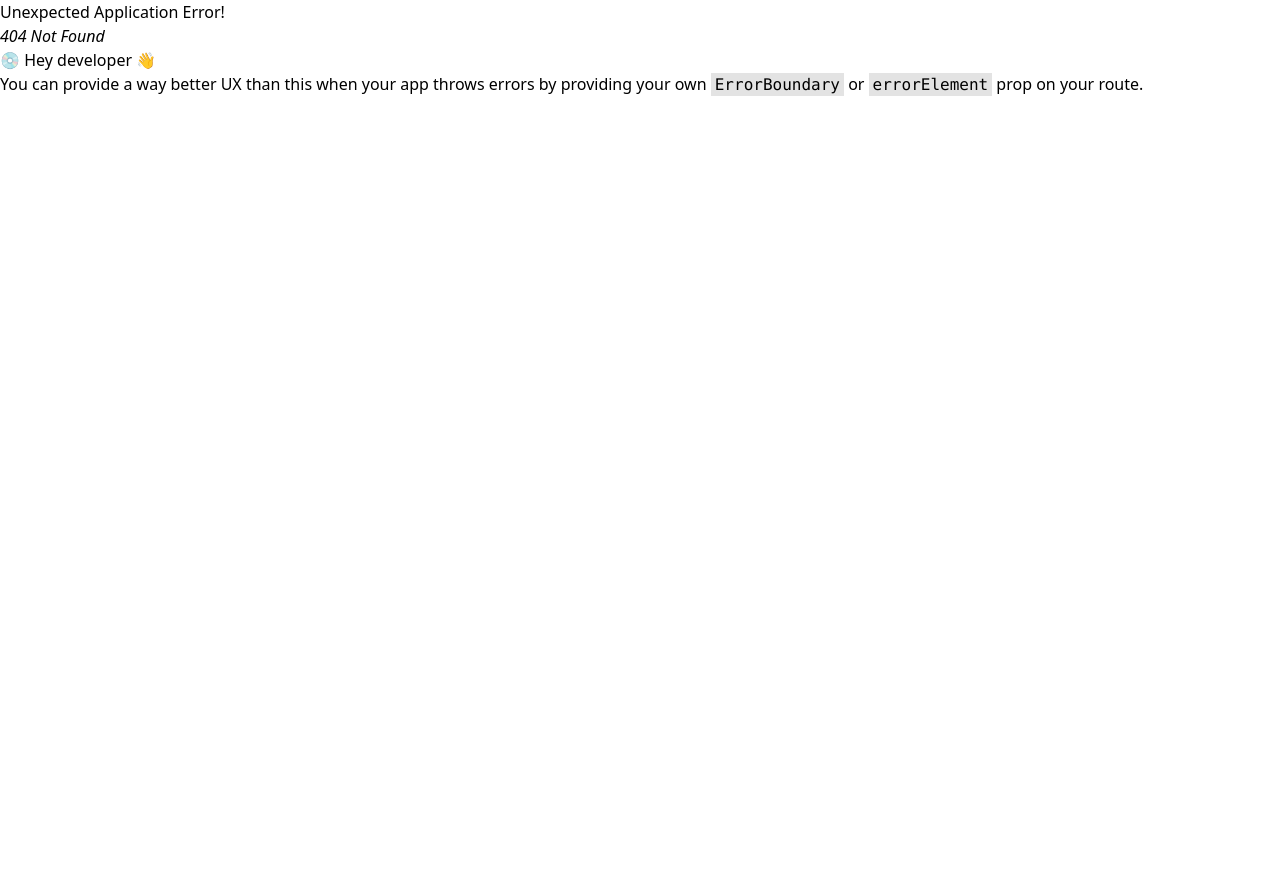
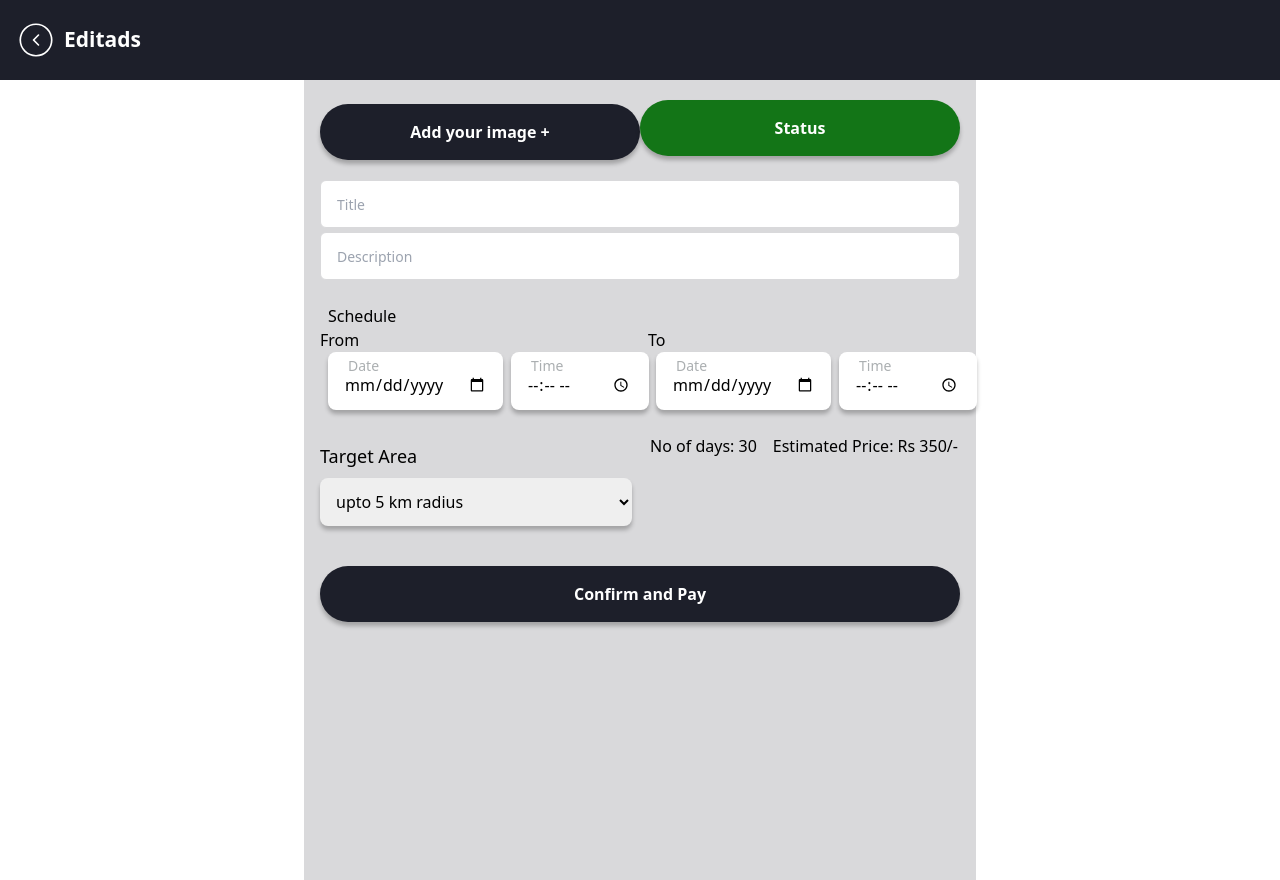
Before and after one commit to JaseelaAlimahamed/ServiceConnectProviderUI, a React (Vite) app: page /editads in a window 1280 px wide. Before the commit this address had no page. Before the commit the page ends 800 px from the top, so only its background shows below. Built offline with nearby package versions, Linux system fonts and the light colour scheme; sample sign-in values are in the browser's storage.

Commit message:
created edit ads page s41

```diff
--- a/src/components/adsManagement/EditAds.jsx
+++ b/src/components/adsManagement/EditAds.jsx
@@ -1,22 +1,24 @@
 import React, { useState, useRef } from 'react';
-import DatePicker from 'react-datepicker';
-import TimePicker from 'react-time-picker';
+import Schedule from '../boostService/Schedule';
 import 'react-datepicker/dist/react-datepicker.css';
 import ButtonComponent from '../reUsableComponents/ButtonComponent';
+import EstimatedPrice from '../boostService/EstimatedPrice';
+import TargetArea from '../boostService/TargetArea';
 import InputFieldAds from './inputFieldAds';
-import { FaCalendarAlt } from "react-icons/fa";
 
 const EditAdsPage = () => {
   const [image, setImage] = useState(null);
   const [title, setTitle] = useState('');
   const [description, setDescription] = useState('');
-  const [startDate, setStartDate] = useState(new Date());
-  const [startTime, setStartTime] = useState('12:00');
-  const [endDate, setEndDate] = useState(new Date());
-  const [endTime, setEndTime] = useState('12:00');
+
+  // Schedule states
+  const [fromSchedule, setFromSchedule] = useState({ date: '', time: '' });
+  const [toSchedule, setToSchedule] = useState({ date: '', time: '' });
   const [targetArea, setTargetArea] = useState('upto 5 km radius');
+
   const fileInputRef = useRef(null);
 
+  // Handle image upload
   const handleImageUpload = (event) => {
     const file = event.target.files[0];
     if (file) {
@@ -24,24 +26,38 @@ const EditAdsPage = () => {
     }
   };
 
+  // Handle file input click
   const handleButtonClick = () => {
-    fileInputRef.current.click(); // Step 2: Trigger the file input click
+    fileInputRef.current.click(); // Trigger file input click
+  };
+
+  // Schedule change handlers
+  const handleFromSchedule = (name, value) => {
+    setFromSchedule((prev) => ({ ...prev, [name]: value }));
+  };
+
+  const handleToSchedule = (name, value) => {
+    setToSchedule((prev) => ({ ...prev, [name]: value }));
+  };
+
+  const handleTargetAreaChange = (value) => {
+    setTargetArea(value);
   };
 
   return (
-    <div className="bg-light-gray min-h-screen w-full max-w-xs sm:max-w-sm md:max-w-md lg:max-w-lg xl:max-w-xl 2xl:max-w-2xl mx-auto">
+    <div className="bg-light-gray min-h-screen w-full max-w-2xl mx-auto p-4">
 
       {/* Header Section */}
-      <div className="flex justify-between items-center mb-4">
+      <div className="flex flex-col md:flex-row justify-between items-center mb-4 space-y-4 md:space-y-0">
         <ButtonComponent
           label="Add your image +"
           bgColor="bg-primary"
           fontColor="text-primary"
-          onClick={handleButtonClick} // Step 3: Handle button click to trigger file input
+          onClick={handleButtonClick} // Handle button click to trigger file input
         />
         <ButtonComponent
           label="Status"
-          bgColor="bg-statusopened"
+          btnColor="bg-complete-btn"
           fontColor="text-primary"
         />
       </div>
@@ -56,10 +72,15 @@ const EditAdsPage = () => {
       />
 
       {/* Display uploaded image */}
-      {image && <img src={image} alt="Uploaded" className="w-full h-40 object-cover rounded-lg mb-4" />}
+      {image && (
+        <img
+          src={image}
+          alt="Uploaded"
+          className="w-full h-40 object-cover rounded-lg mb-4"
+        />
+      )}
 
       {/* Title and Description Input */}
-      {/* Title Field */}
       <InputFieldAds
         name="title"
         type="text"
@@ -68,7 +89,6 @@ const EditAdsPage = () => {
         onChange={(e) => setTitle(e.target.value)}
       />
 
-      {/* Description Field */}
       <InputFieldAds
         name="description"
         placeholder="Description"
@@ -77,66 +97,51 @@ const EditAdsPage = () => {
       />
 
       {/* Schedule Section */}
-      <div className="mb-4">
-        <h4 className="text-black-500 font-semibold ">Schedule</h4>
-        <div className="flex space-x-2">
-          <div className="flex-1">
-            <label className="block text-black-500 mb-1 font-semibold">From</label>
-            <div className="relative">
-            <DatePicker
-              selected={startDate}
-              onChange={(date) => setStartDate(date)}
-              className="w-full p-2 border rounded-lg"
-            />
-            <FaCalendarAlt className="absolute left-3 top-1/2 transform -translate-y-1/2 text-gray-500" />
-            </div>
-
-            <TimePicker
-              value={startTime}
-              onChange={setStartTime}
-              className="w-full p-2 border rounded-lg mt-2"
+      <h3 className='text-secondary font-medium mt-6 ml-2'>Schedule</h3>
+      <div className="grid grid-cols-1 md:grid-cols-2 gap-4">
+        {/* From Schedule */}
+        <div className="w-full">
+          <h3 className='text-secondary font-medium '>From</h3>
+          <div className='ml-2'>
+            <Schedule
+              schedule={fromSchedule}
+              onScheduleChange={handleFromSchedule}
             />
           </div>
-          <div className="flex-1">
-            <label className="block text-gray-500 mb-1">To</label>
-            <DatePicker
-              selected={endDate}
-              onChange={(date) => setEndDate(date)}
-              className="w-full p-2 border rounded-lg"
-            />
-            <TimePicker
-              value={endTime}
-              onChange={setEndTime}
-              className="w-full p-2 border rounded-lg mt-2"
+        </div>
+
+        {/* To Schedule */}
+        <div className="w-full">
+          <h3 className='text-secondary font-medium '>To</h3>
+          <div className='ml-2'>
+            <Schedule
+              schedule={toSchedule}
+              onScheduleChange={handleToSchedule}
             />
           </div>
         </div>
       </div>
 
-      {/* Target Area Dropdown */}
-      <div className="mb-4">
-        <label className="block text-gray-500 mb-1">Target Area</label>
-        <select
-          value={targetArea}
-          onChange={(e) => setTargetArea(e.target.value)}
-          className="w-full p-2 border rounded-lg"
-        >
-          <option value="upto 5 km radius">upto 5 km radius</option>
-          <option value="upto 10 km radius">upto 10 km radius</option>
-          <option value="upto 20 km radius">upto 20 km radius</option>
-        </select>
+      {/* Target Area and Estimated Price */}
+      <div className="sm:flex w-full items-start mt-6 gap-4">
+        <TargetArea
+          targetArea={targetArea}
+          onTargetAreaChange={handleTargetAreaChange}
+        />
+        <div className="w-full mt-4 sm:mt-0">
+          <EstimatedPrice days={30} price={350} />
+        </div>
       </div>
 
-      {/* Price and Days Info */}
-      <div className="mb-4 text-gray-500">
-        <p>Total number of Days: 30</p>
-        <p>Estimated Price: Rs 350/-</p>
+      {/* Confirm and Pay Button */}
+      <div className="flex justify-center mt-8">
+        <ButtonComponent
+          label="Confirm and Pay"
+          type="submit"
+          btnHeight="h-[56px]"
+          hasIcon={false}
+        />
       </div>
-
-      {/* Confirm Button */}
-      <button className="w-full bg-black text-white py-3 rounded-lg">
-        Confirm and Pay
-      </button>
     </div>
   );
 };
--- a/src/components/adsManagement/inputFieldAds.jsx
+++ b/src/components/adsManagement/inputFieldAds.jsx
@@ -37,12 +37,11 @@ const InputFieldAds = ({
         )}
         {isTextArea ? (
           <textarea
-            className={`px-4 py-2 mt-1 rounded-md border border-light-gray placeholder-white bg-primary font-input text-dark-gray focus:outline-none focus:ring-2 focus:ring-secondary ${icon ? 'pl-10' : ''}`}
+            className={`px-4 py-2 mt-1 rounded-md border border-light-gray bg-primary font-input text-dark-gray focus:outline-none focus:ring-2 focus:ring-secondary ${icon ? 'pl-10' : ''}`}
             style={{
               width: inputWidth,
               fontSize: "14px",
               height: inputHeight || "100px", // Height can be adjusted for textarea
-              '::placeholder': { fontSize: '12px' }
             }}
             name={name}
             placeholder={placeholder}
@@ -52,12 +51,11 @@ const InputFieldAds = ({
           />
         ) : (
           <input
-            className={`px-4 py-2 mt-1 rounded-md border border-light-gray placeholder-white bg-primary font-input text-dark-gray focus:outline-none focus:ring-2 focus:ring-secondary ${icon ? 'pl-10' : ''}`}
+            className={`px-4 py-2 mt-1 rounded-md border border-light-gray bg-primary font-input text-dark-gray focus:outline-none focus:ring-2 focus:ring-secondary ${icon ? 'pl-10' : ''}`}
             style={{
               width: inputWidth,
               height: inputHeight,
               fontSize: "14px",
-              '::placeholder': { fontSize: '12px' }
             }}
             type={isPasswordField && showPassword ? "text" : type} // Toggle between 'text' and 'password'
             name={name}
--- a/src/routes/ProviderRoutes.jsx
+++ b/src/routes/ProviderRoutes.jsx
@@ -30,6 +30,7 @@ import TermsAndConditions from '../pages/ServiceProviderPages/TermsAndConditions
 
 import OtpForgotPasswordPage from '../Pages/ServiceProviderPages/signInPages/OtpForgotPasswordPage';
 import NotificationsPage from '../pages/ServiceProviderPages/notificationsPage/notificationsPage';
+import EditAdsPage from '../components/adsManagement/EditAds';
 
 
 
@@ -153,6 +154,11 @@ const ProviderRoutes = createBrowserRouter([
         element: <BoostServicePage />,
         loader: protectRoute,
       },
+      {
+        path: 'editads',
+        element: <EditAdsPage/>,
+        loader: protectRoute,
+      },
 
     ],
   },
```
